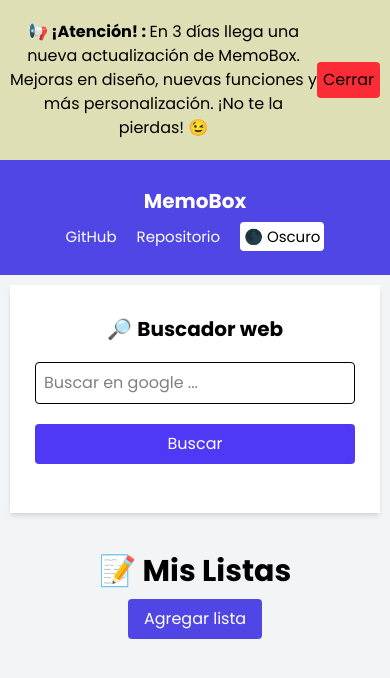
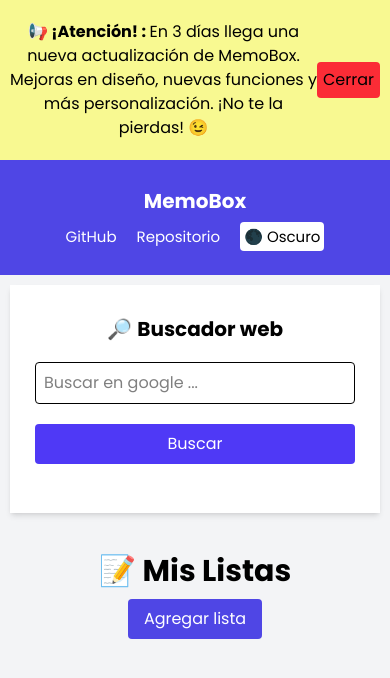
Before and after one commit to ismaelhtmljs/memobox, a Next.js app: page /todolist in a window 390 px wide. Shown: the top 678 px of the page. Built offline with nearby package versions, Linux system fonts and the light colour scheme; a web font is replaced by a local one.

Commit message:
agregando un poco de diseño responsivo al "p" del alertPop

```diff
--- a/src/app/todolist/css/responsive/responsive.css
+++ b/src/app/todolist/css/responsive/responsive.css
@@ -8,6 +8,10 @@
   .h-res {
     flex-direction: column;
     gap: 10px;
+  }
+
+  .alertPop-p-size-res{
+    font-size: 14px;
   }
 
   .ul-res-header {
@@ -89,6 +93,10 @@
   .h-res {
     flex-direction: column;
     gap: 10px;
+  }
+
+  .alertPop-p-size-res{
+    font-size: 15px;
   }
 
   .conteiner-principe-res {
--- a/src/components/alerts/alert.css
+++ b/src/components/alerts/alert.css
@@ -1,3 +1,3 @@
 .alert-bgmoded{
-  background-color: rgba(188, 188, 76, 0.389);
+  background-color: rgba(255, 255, 0, 0.41);
 }
--- a/src/components/alerts/alert.tsx
+++ b/src/components/alerts/alert.tsx
@@ -11,7 +11,7 @@
     <>
       <div className="alert-bgmoded p-2.5">
         <div className="text-center flex justify-around items-center">
-          <p>
+          <p className="alertPop-p-size-res">
             <strong>📢 ¡Atención! : </strong> En 3 días llega una nueva
             actualización de MemoBox. Mejoras en diseño, nuevas funciones y más
             personalización. ¡No te la pierdas! 😉
```
